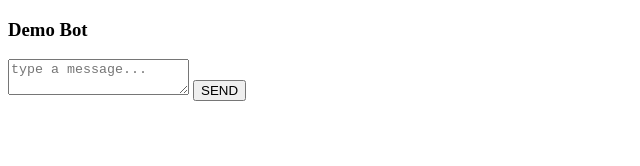
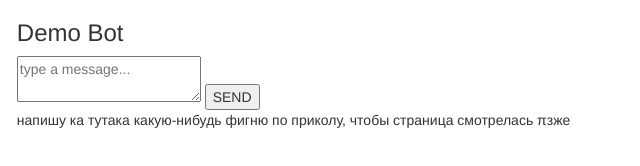
Before and after one commit to DzianisH/DFChatbotDemo, a website: page public/index.html in a window 1280 px wide. Shown: the whole page, without its empty margins (0-640 px from the left). Drawn offline with nearby package versions, Linux system fonts and the light colour scheme.

Commit message:
Update styles

```diff
--- a/public/index.html
+++ b/public/index.html
@@ -3,13 +3,20 @@
 <head>
     <meta charset="UTF-8">
     <title>DemoBot</title>
+    <link rel="stylesheet" href="https://maxcdn.bootstrapcdn.com/bootstrap/3.3.7/css/bootstrap.min.css"
+          integrity="sha384-BVYiiSIFeK1dGmJRAkycuHAHRg32OmUcww7on3RYdg4Va+PmSTsz/K68vbdEjh4u" crossorigin="anonymous">
     <script src="https://ajax.googleapis.com/ajax/libs/jquery/3.3.1/jquery.min.js"></script>
+
+    <link rel="stylesheet" href="main.css"/>
     <script src="main.js" language="JavaScript"></script>
 </head>
 <body>
-<h3>Demo Bot</h3>
+<div class="content">
+    <h3>Demo Bot</h3>
     <div id="message-history"></div>
     <textarea placeholder="type a message..." id="message-new"></textarea>
     <input type="button" value="SEND" id="button-send"/>
+    <p>напишу ка тутака какую-нибудь фигню по приколу, чтобы страница смотрелась &pi;зже</p>
+</div>
 </body>
 </html>
--- /dev/null
+++ b/public/main.css
@@ -0,0 +1,4 @@
+
+.content{
+    margin: 1.2em;
+}
```
